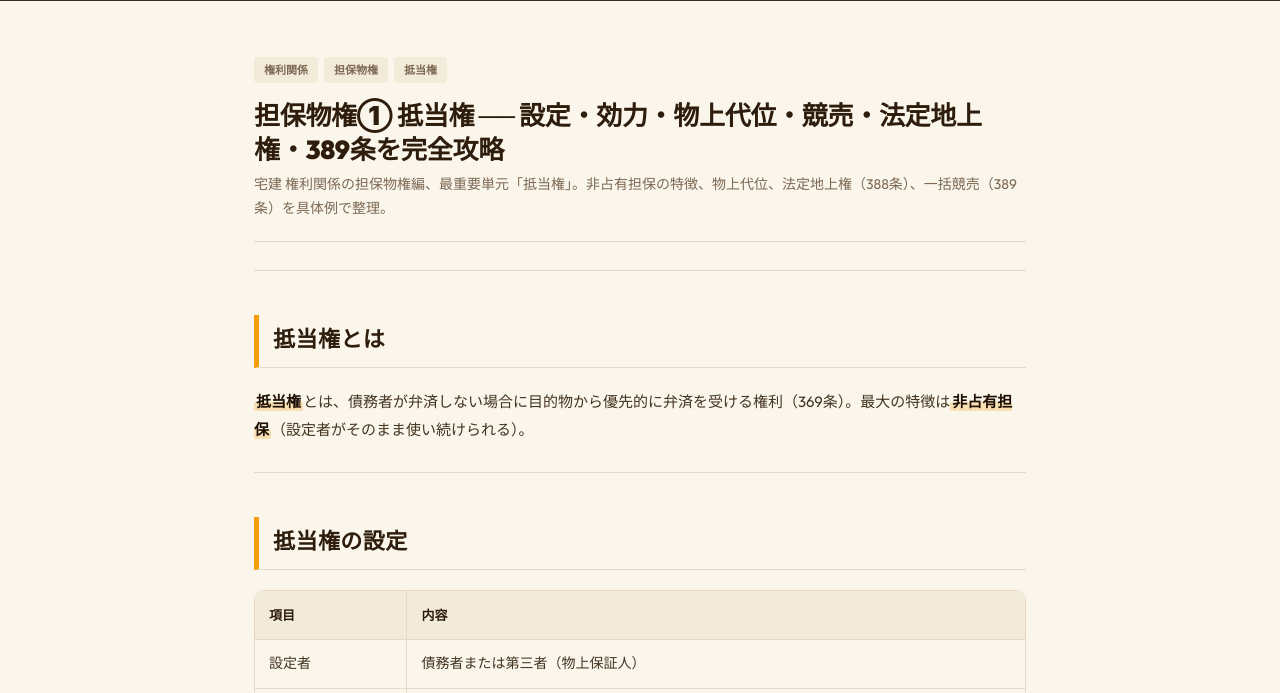
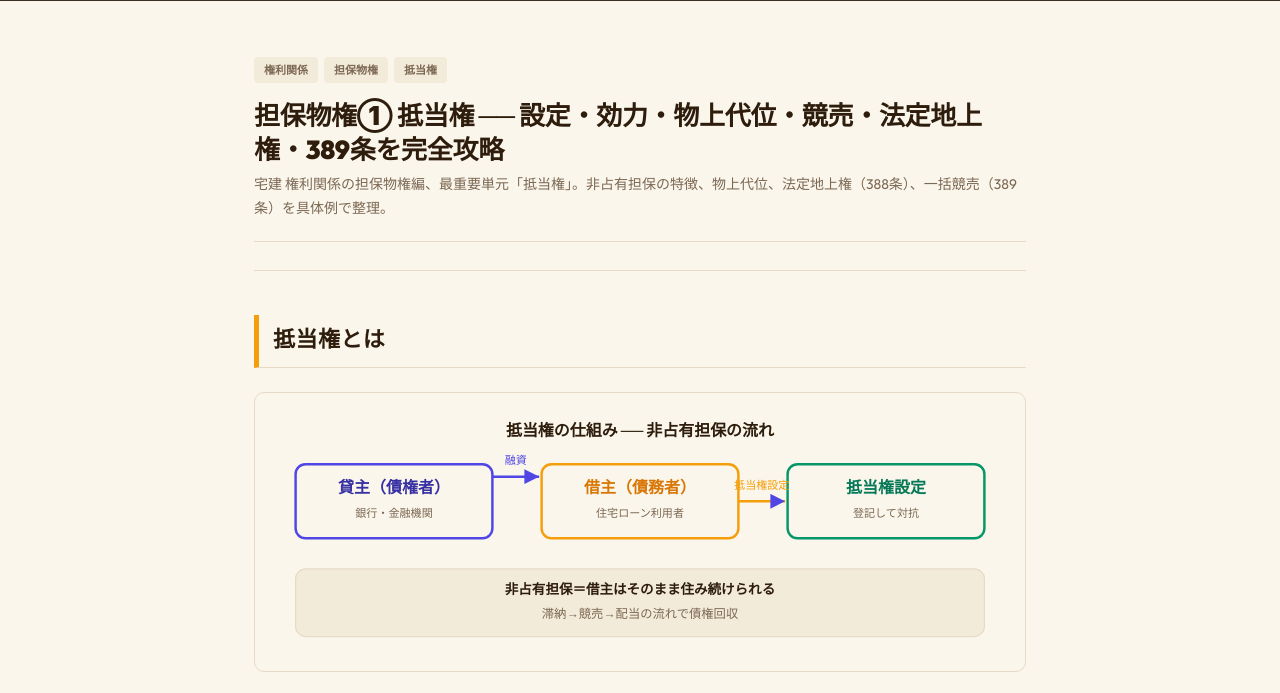
Before and after one commit to masayukiyamazaki0601/takken-siken-madousho, a plain HTML site: page content/column-mortgage.html in a window 1280 px wide. Shown: the part 63-756 px from the top of the page. Drawn offline with Linux system fonts and the light colour scheme.

Commit message:
diagrams: Lv8(抵当権の仕組み図)
※コンテキスト限界のため一旦ここまで

```diff
--- a/content/column-mortgage.html
+++ b/content/column-mortgage.html
@@ -62,7 +62,8 @@ body{
 .article ol{padding-left:24px;margin:16px 0}
 .article ol li{font-size:15px;line-height:1.7;margin-bottom:10px;color:#433422}
 .article ol li::marker{color:#f59e0b;font-weight:900}
-@media(max-width:768px){
+.article .diagram{margin:24px 0;background:#faf6eb;border:1px solid #e6dac6;border-radius:10px;padding:16px;overflow:hidden}
+.article .diagram svg{width:100%;height:auto;display:block}@media(max-width:768px){
   .article{padding:16px}
   .article h1{font-size:20px}
   .article h2{font-size:18px}
@@ -85,6 +86,36 @@ body{
 <hr>
 
 <h2>抵当権とは</h2>
+<div class="diagram">
+  <svg viewBox="0 0 600 200" style="font-family:'Outfit','Noto Sans JP',sans-serif">
+    <defs>
+      <marker id="ar" viewBox="0 0 10 10" refX="10" refY="5" markerWidth="6" markerHeight="6" orient="auto"><path d="M0,0 L10,5 L0,10" fill="#4f46e5"/></marker>
+    </defs>
+    <text x="300" y="22" text-anchor="middle" font-size="13" font-weight="900" fill="#2e1d0c">抵当権の仕組み ── 非占有担保の流れ</text>
+    <!-- 貸主 -->
+    <rect x="20" y="45" width="160" height="60" rx="8" fill="url(#ab)" stroke="#4f46e5" stroke-width="2"/>
+    <text x="100" y="68" text-anchor="middle" font-size="13" font-weight="900" fill="#3730a3">貸主（債権者）</text>
+    <text x="100" y="88" text-anchor="middle" font-size="9" fill="#7c6853">銀行・金融機関</text>
+    <!-- 借主 -->
+    <rect x="220" y="45" width="160" height="60" rx="8" fill="url(#ac)" stroke="#f59e0b" stroke-width="2"/>
+    <text x="300" y="68" text-anchor="middle" font-size="13" font-weight="900" fill="#d97706">借主（債務者）</text>
+    <text x="300" y="88" text-anchor="middle" font-size="9" fill="#7c6853">住宅ローン利用者</text>
+    <!-- 抵当権設定 -->
+    <rect x="420" y="45" width="160" height="60" rx="8" fill="url(#b2)" stroke="#059669" stroke-width="2"/>
+    <text x="500" y="68" text-anchor="middle" font-size="13" font-weight="900" fill="#047857">抵当権設定</text>
+    <text x="500" y="88" text-anchor="middle" font-size="9" fill="#7c6853">登記して対抗</text>
+    <!-- 矢印：融資 -->
+    <line x1="180" y1="55" x2="218" y2="55" stroke="#4f46e5" stroke-width="2" marker-end="url(#ar)"/>
+    <text x="199" y="45" text-anchor="middle" font-size="9" fill="#4f46e5">融資</text>
+    <!-- 矢印：抵当権 -->
+    <line x1="380" y1="75" x2="418" y2="75" stroke="#f59e0b" stroke-width="2" marker-end="url(#ar)"/>
+    <text x="399" y="65" text-anchor="middle" font-size="9" fill="#f59e0b">抵当権設定</text>
+    <!-- 非占有の説明 -->
+    <rect x="20" y="130" width="560" height="55" rx="8" fill="#f3ebd9" stroke="#e6dac6" stroke-width="1"/>
+    <text x="300" y="150" text-anchor="middle" font-size="11" font-weight="900" fill="#2e1d0c">非占有担保＝借主はそのまま住み続けられる</text>
+    <text x="300" y="170" text-anchor="middle" font-size="10" fill="#7c6853">滞納→競売→配当の流れで債権回収</text>
+  </svg>
+</div>
 <p><b>抵当権</b>とは、債務者が弁済しない場合に目的物から優先的に弁済を受ける権利（369条）。最大の特徴は<b>非占有担保</b>（設定者がそのまま使い続けられる）。</p>
 
 <hr>
```
